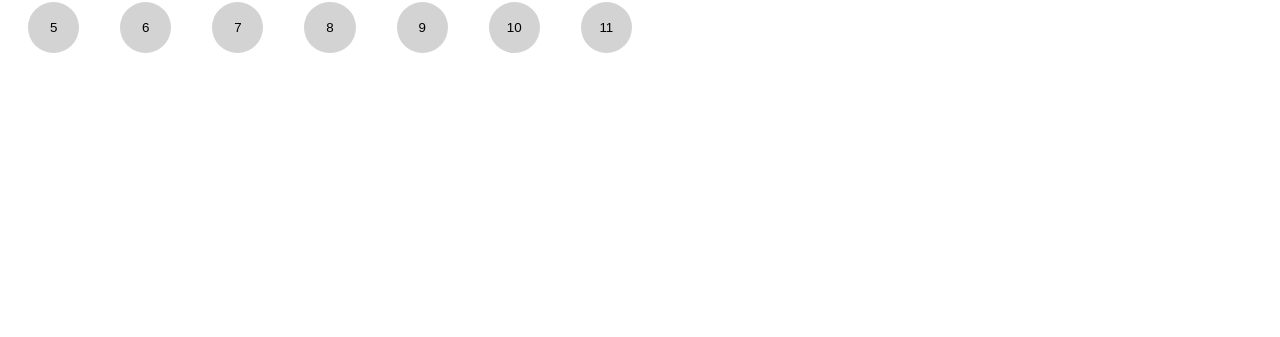
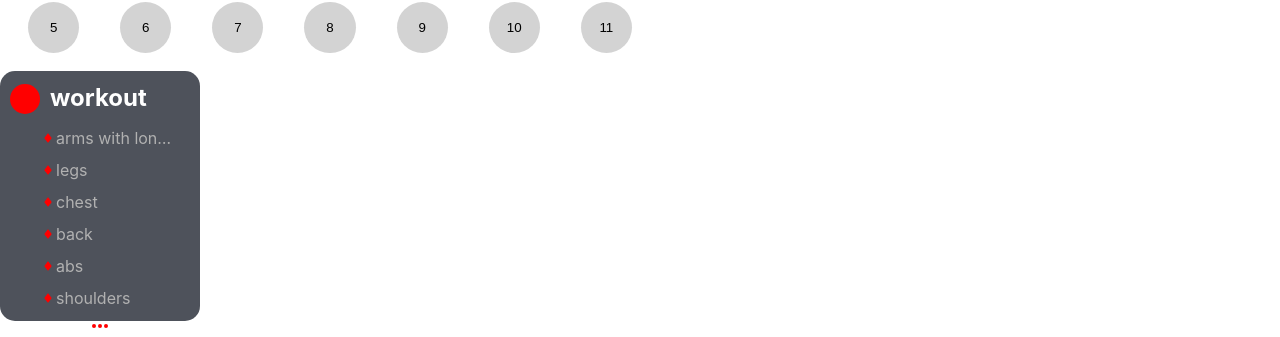
Before and after one commit to rikili/fitness-app, a React (Create React App) app in the folder root/frontend/: page / in a window 1280 px wide. Shown: the part 494-831 px from the top of the page. Before the commit the page ends 800 px from the top, so only its background shows below. Built offline with nearby package versions, Linux system fonts and the light colour scheme; no server answers.

Commit message:
preview card

```diff
--- a/root/frontend/package.json
+++ b/root/frontend/package.json
@@ -18,6 +18,7 @@
     "next": "^12.1.6",
     "react": "^18.1.0",
     "react-dom": "^18.1.0",
+    "react-icons": "^4.4.0",
     "react-jss": "^10.9.0",
     "react-router-dom": "^6.3.0",
     "react-scripts": "5.0.1",
--- /dev/null
+++ b/root/frontend/src/components/PreviewCard/PreviewCard.style.ts
@@ -0,0 +1,68 @@
+import { createUseStyles } from 'react-jss';
+
+const useStyles = createUseStyles((theme: any) => ({
+  previewCard: {
+    width: '200px',
+    background: '#4E525B',
+    maxHeight: '250px',
+    borderRadius: '15px',
+    color: theme.color,
+  },
+  previewCardHeader: {
+    display: 'flex',
+    alignItems: 'center',
+    height: '7vh',
+    width: '100%',
+  },
+  profileImage: {
+    background: theme.color,
+    borderRadius: '100%',
+    width: '30px',
+    height: '30px',
+    margin: '0px 10px 0px 10px',
+  },
+  previewCardTitle: {
+    color: 'white',
+    height: '33px',
+    whiteSpace: 'nowrap',
+    overflow: 'hidden',
+    textOverflow: 'ellipsis',
+    maxWidth: '150px',
+  },
+  list: {
+    listStyleType: 'none',
+    marginTop: '5px',
+  },
+  diamond: {
+    height: '10px',
+    color: theme.color,
+  },
+  listExerciseItem: {
+    margin: '-20px 0',
+    '&:nth-child(n+7)': {
+      display: 'none',
+    },
+    div: {
+      display: 'flex',
+      alignItems: 'center',
+      color: '#B1B1B1',
+    },
+  },
+  exerciseItem: {
+    display: 'flex',
+    alignItems: 'center',
+    color: '#B1B1B1',
+  },
+  exercise: {
+    whiteSpace: 'nowrap',
+    overflow: 'hidden',
+    textOverflow: 'ellipsis',
+    maxWidth: '120px',
+  },
+  ellipse: {
+    width: '100%',
+    marginTop: '-5px',
+  },
+}));
+
+export default useStyles;
--- /dev/null
+++ b/root/frontend/src/components/PreviewCard/PreviewCard.tsx
@@ -0,0 +1,40 @@
+import React from 'react';
+import { useTheme } from 'react-jss';
+import { BsFillSuitDiamondFill } from 'react-icons/bs';
+import { HiDotsHorizontal } from 'react-icons/hi';
+import useStyles from './PreviewCard.style';
+
+type PropTypes = {
+  title: string;
+  exercises: string[];
+  //  placeholder until logos are figured out
+  //  logo: string
+};
+
+function PreviewCard({ title, exercises }: PropTypes) {
+  const theme = useTheme();
+  const classes = useStyles({ theme });
+  const listExercise = exercises.map((exercise) => (
+    <li className={classes.listExerciseItem}>
+      <div className={classes.exerciseItem}>
+        <BsFillSuitDiamondFill className={classes.diamond} />
+        <p className={classes.exercise}>{exercise}</p>
+      </div>
+    </li>
+  ));
+
+  return (
+    <div className={classes.previewCard}>
+      <div className={classes.previewCardHeader}>
+        <div className={classes.profileImage} />
+        <h2 className={classes.previewCardTitle}>{title}</h2>
+      </div>
+      <ul className={classes.list}>
+        {listExercise}
+      </ul>
+      {(exercises.length > 6) && <HiDotsHorizontal size={20} className={classes.ellipse} />}
+    </div>
+  );
+}
+
+export default PreviewCard;
--- a/root/frontend/src/routes/Home.tsx
+++ b/root/frontend/src/routes/Home.tsx
@@ -1,10 +1,23 @@
 import React from 'react';
 
+import { ThemeProvider } from 'react-jss';
 import Calendar from '../components/Calendar/Calendar';
+import PreviewCard from '../components/PreviewCard/PreviewCard';
 
 function Home() {
+  //  placeholder until we populate database with exercises + theme colors
+  const theme = {
+    color: 'red',
+  };
+
   return (
-    <Calendar />
+    <div>
+      <Calendar />
+      {/* this is a placeholder */}
+      <ThemeProvider theme={theme}>
+        <PreviewCard title="workout" exercises={['arms with long title', 'legs', 'chest', 'back', 'abs', 'shoulders', '7th child (not shown)']} />
+      </ThemeProvider>
+    </div>
   );
 }
 
```
Also changed, not shown: 1 other file (tests, documents, lock files or other folders).
